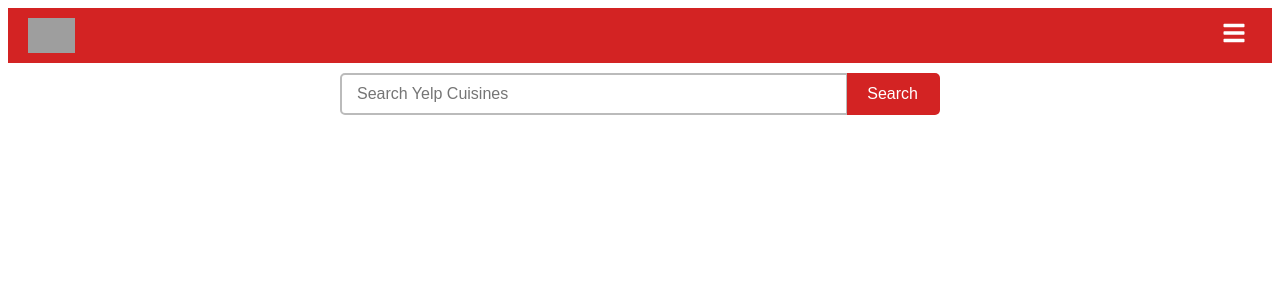
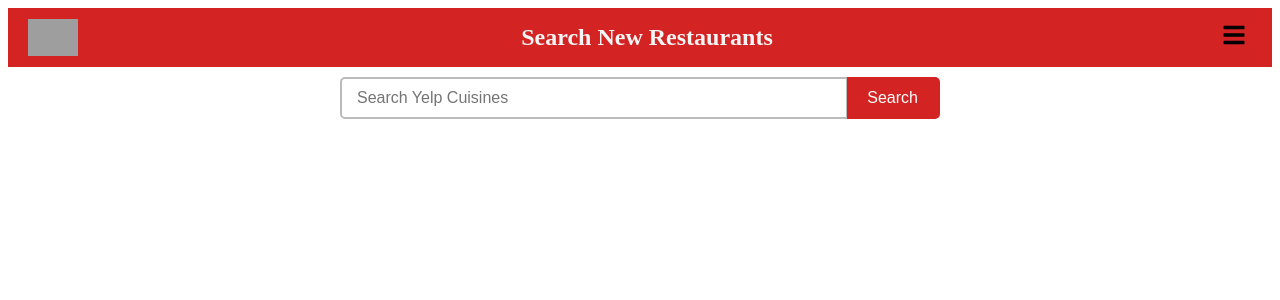
Before and after one commit to lucrieffel/NYC-Restaurant-Recommender, a Next.js app: page / in a window 1280 px wide. Shown: the top 300 px of the page. Built offline with nearby package versions, Linux system fonts and the light colour scheme; grey boxes are pictures that could not be loaded.

Commit message:
added dynamic header titles

```diff
--- a/components/Header.tsx
+++ b/components/Header.tsx
@@ -1,23 +1,49 @@
 // src/components/Header.tsx
-import React, { useState } from 'react';
+// import React, { useState } from 'react';
+import React, { useState, useEffect } from 'react';
 import { FaBars } from 'react-icons/fa'; // Menu icon
 import Link from 'next/link';
 import homeStyles from '../styles/Home.module.css';
+import { useRouter } from 'next/router';
 
 const Header: React.FC = () => {
   const [showMenu, setShowMenu] = useState(false);
+  const router = useRouter();
 
   const toggleMenu = () => {
     setShowMenu(!showMenu);
   };
 
+  // useEffect to log state changes
+  useEffect(() => {
+    console.log('Menu is now:', showMenu);
+  }, [showMenu]); // Dependency array includes showMenu to ensure the effect runs when showMenu changes
+
+  const getHeaderTitle = () => {
+    switch (router.pathname) {
+      case '/':
+        return 'Search New Restaurants';
+      case '/restaurants':
+        return 'Search Existing Restaurants';
+      case '/favorite_restaurants':
+        return 'Add Favorite Restaurants';
+      case '/view_favorites':
+        return 'View Favorite Restaurants';
+      default:
+        return 'Welcome'; // Default title if no route matches
+    }
+  };
+
   return (
     <header className={homeStyles.header}>
       <img
-        src="https://encrypted-tbn0.gstatic.com/images?q=tbn:ANd9GcR0xW8f6ArJ20ndbwQf7zO-Wgi-AdcQ3uA3lJlSj6b0Wg&s" // Replace with your logo path
+        src="https://encrypted-tbn0.gstatic.com/images?q=tbn:ANd9GcR0xW8f6ArJ20ndbwQf7zO-Wgi-AdcQ3uA3lJlSj6b0Wg&s"
         alt="Yelp Logo"
         className={homeStyles.logo}
       />
+      <h1 className={homeStyles.headerTitle}>
+        {getHeaderTitle()}
+      </h1>
       <div className={homeStyles.menuWrapper}>
         <button className={homeStyles.menuButton} onClick={toggleMenu}>
           <FaBars />
@@ -26,16 +52,16 @@ const Header: React.FC = () => {
           <nav className={homeStyles.menu}>
             <ul>
               <li>
-                <Link href="/">Home</Link>
+                <Link href="/">Search New Restaurants</Link>
               </li>
               <li>
-                <Link href="/restaurants">View All Restaurants</Link>
+                <Link href="/restaurants">Search Existing Restaurants</Link>
               </li>
               <li>
-                <Link href="/favorite_restaurants">Add Your Favorite Restaurants</Link>
+                <Link href="/favorite_restaurants">Add Favorite Restaurants</Link>
               </li>
               <li>
-                <Link href="/view_favorites">View Your Favorite Restaurants</Link>
+                <Link href="/view_favorites">View Favorite Restaurants</Link>
               </li>
             </ul>
           </nav>
--- a/styles/Home.module.css
+++ b/styles/Home.module.css
@@ -1,4 +1,4 @@
-.header {
+/* .header {
   display: flex;
   align-items: center;
   justify-content: space-between;
@@ -73,3 +73,77 @@
   color: #333;
   margin-top: 20px;
 }
+ */
+
+ .header {
+  display: flex;
+  justify-content: space-between;
+  align-items: center;
+  padding: 0 20px;
+  background-color: #d32323;
+
+}
+
+.logo {
+  width: 50px;
+  height: auto;
+}
+
+.headerTitle {
+  flex-grow: 1;
+  text-align: center;
+  font-size: 24px;
+  color: whitesmoke;
+}
+
+.menuWrapper {
+  position: relative; /* This makes it the reference point for the absolutely positioned child */
+  display: flex;
+  align-items: center;
+}
+
+
+.menuButton {
+  background: none;
+  border: none;
+  cursor: pointer;
+  font-size: 24px;
+}
+
+/* .menu {
+  display: block;
+  position: absolute;
+  right: 0;
+  top: 100%;
+  background-color: white;
+  border: 1px solid #ccc;
+  width: 200px;
+  z-index: 1000;
+} */
+.menu {
+  display: block;
+  position: absolute;
+  top: 100%;
+  right: 0;
+  background-color: darkgray;
+  border: 1px solid black;
+  width: 200px;
+  z-index: 1000;
+}
+
+.menu ul {
+  list-style: none;
+  padding: 0;
+  margin: 0;
+}
+
+.menu li a {
+  display: block;
+  padding: 10px;
+  text-decoration: none;
+  color: whitesmoke;
+}
+
+.menu li a:hover {
+  background-color: #f0f0f0;
+}
```
Also changed, not shown: 1 other file (tests, documents, lock files or other folders).
